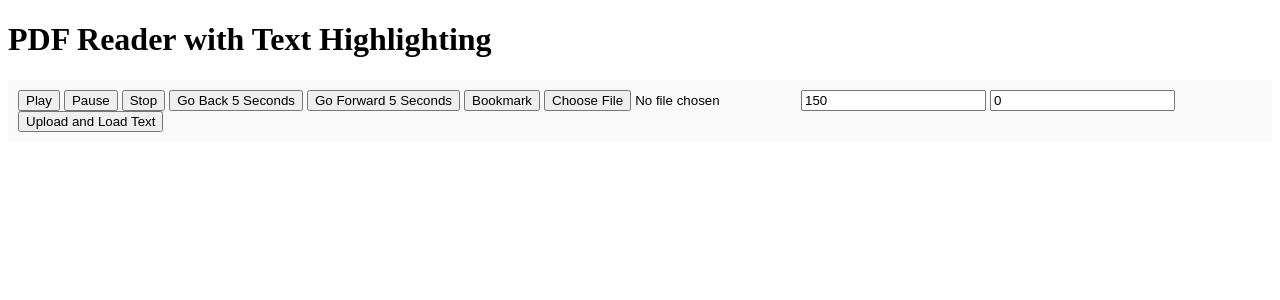
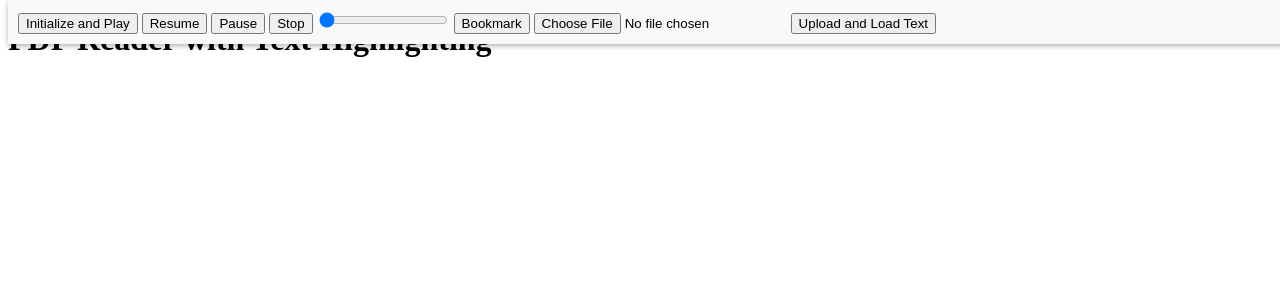
Before and after one commit to jshuang0520/read_aloud_the_books, a Flask app: page / in a window 1280 px wide. Shown: the top 300 px of the page. Run offline with Flask 3, Linux system fonts and the light colour scheme; some libraries are stand-ins or nearby versions.

Commit message:
chore: minor changes

```diff
--- a/app.py
+++ b/app.py
@@ -1,67 +1,57 @@
 from flask import Flask, render_template, request, jsonify
 from flask_socketio import SocketIO, emit
 import PyPDF2
-import pyttsx3
 import threading
 import time
-import multiprocessing
 import os
-import logging
-from werkzeug.utils import secure_filename
+from gtts import gTTS
+from playsound import playsound  # For cross-platform MP3 playback
 
 app = Flask(__name__)
 socketio = SocketIO(app)
-UPLOAD_FOLDER = "/Users/johnson.huang/py_ds/read_aloud_the_books/books"
-app.config["UPLOAD_FOLDER"] = UPLOAD_FOLDER
-
-logging.basicConfig(level=logging.INFO)
-
 bookmark = {"page": 0, "position": 0}
 stop_flag = threading.Event()
 current_position = 0
 
 def extract_text_from_pdf(pdf_path, start_page=0):
-    logging.info("Opening the PDF file...")
     with open(pdf_path, 'rb') as file:
         reader = PyPDF2.PdfReader(file)
         text_data = []
         num_pages = len(reader.pages)
-        if start_page >= num_pages:
-            raise ValueError(f"Start page {start_page} exceeds total pages {num_pages}.")
-
         for page_num in range(start_page, num_pages):
-            logging.info(f"Extracting text from page {page_num + 1}...")
             page_text = reader.pages[page_num].extract_text()
-            if page_text:
-                # Add page markers for easy readability
-                page_text = f"Page {page_num + 1}:\n{page_text}\n---\n"
-                text_data.append(page_text)
-            else:
-                logging.warning(f"No text extracted from page {page_num + 1}. It may be empty or an image-only page.")
-
-    logging.info("Finished extracting text from PDF.")
+            page_text = f"--- Page {page_num + 1} ---\n" + page_text  # Add page separator
+            text_data.append(page_text)
     return "\n".join(text_data)
 
-def read_aloud_text(text_data, start_position=0, rate=150):
-    logging.info("Initializing text-to-speech engine...")
-    engine = pyttsx3.init()
-    engine.setProperty('rate', rate)
+def send_progress_update(total_words, current_word_index):
+    progress = int((current_word_index / total_words) * 100)
+    socketio.emit('update_progress', {'progress': progress})
+
+def read_aloud_text_gtts(text_data, start_position=0):
     words = text_data.split(" ")
-    for i in range(start_position, len(words)):
+    total_words = len(words)
+
+    for i in range(start_position, total_words):
         if stop_flag.is_set():
-            logging.info("Stopping the text-to-speech process.")
             break
-        current_position = i
         current_word = words[i]
+
+        if current_word.strip():  # Ensure there's text to speak
+            tts = gTTS(current_word, lang='en')
+            tts.save('/tmp/current_word.mp3')
+            playsound('/tmp/current_word.mp3')  # Play using playsound
+
         socketio.emit('highlight_word', {'position': i})
-        engine.say(current_word)
-        engine.runAndWait()
+        send_progress_update(total_words, i)
         time.sleep(0.05)
-    logging.info("Finished reading aloud.")
 
 @app.route("/")
 def index():
     return render_template("index.html")
+
+UPLOAD_FOLDER = "/Users/johnson.huang/py_ds/read_aloud_the_books"
+app.config["UPLOAD_FOLDER"] = UPLOAD_FOLDER
 
 @app.route("/upload", methods=["POST"])
 def upload_pdf():
@@ -71,7 +61,7 @@ def upload_pdf():
     if file.filename == "":
         return jsonify({"error": "No file selected"}), 400
     if file:
-        filename = secure_filename(file.filename)
+        filename = file.filename
         file_path = os.path.join(app.config["UPLOAD_FOLDER"], filename)
         file.save(file_path)
         return jsonify({"file_path": file_path})
@@ -80,10 +70,9 @@ def upload_pdf():
 def load_text():
     pdf_path = request.form["pdf_path"]
     start_page = int(request.form.get("start_page", 0))
-    rate = int(request.form.get("rate", 150))
     try:
         text_data = extract_text_from_pdf(pdf_path, start_page)
-        return jsonify({"text_data": text_data, "start_position": bookmark["position"], "rate": rate})
+        return jsonify({"text_data": text_data, "start_position": bookmark["position"]})
     except FileNotFoundError:
         return jsonify({"error": f"File {pdf_path} not found. Please provide a valid PDF file."}), 404
 
@@ -97,29 +86,30 @@ def save_bookmark():
 def handle_control(data):
     global current_position
     command = data['command']
-    rate = data.get('rate', 150)
-    if command == 'play':
+
+    if command == 'initialize':
+        stop_flag.clear()
+        current_position = data.get('start_position', 0)
+        text_data = data['text_data']
+        if text_data.strip():  # Check that text is not empty
+            socketio.start_background_task(target=read_aloud_text_gtts, text_data=text_data, start_position=current_position)
+        else:
+            emit('status', {'message': 'No text to speak!'})
+
+    elif command == 'resume':
         stop_flag.clear()
         text_data = data['text_data']
-        # Corrected to pass arguments directly without using args keyword
-        socketio.start_background_task(run_tts_process, text_data, current_position, rate)
+        if text_data.strip():
+            socketio.start_background_task(target=read_aloud_text_gtts, text_data=text_data, start_position=current_position)
+        else:
+            emit('status', {'message': 'No text to resume!'})
+
     elif command == 'pause':
         stop_flag.set()
-        logging.info("Paused the reading.")
+
     elif command == 'stop':
         stop_flag.set()
         emit('reset_position', {'position': 0})
-    elif command == 'go_back':
-        current_position = max(0, current_position - int(5 * rate / 60))
-        emit('reset_position', {'position': current_position})
-    elif command == 'go_forward':
-        current_position = min(len(data['text_data'].split(" ")) - 1, current_position + int(5 * rate / 60))
-        emit('reset_position', {'position': current_position})
-
-def run_tts_process(text_data, start_position, rate):
-    process = multiprocessing.Process(target=read_aloud_text, args=(text_data, start_position, rate))
-    process.start()
-    process.join()
 
 if __name__ == "__main__":
     socketio.run(app, host="0.0.0.0", port=8080, debug=True)
--- a/templates/index.html
+++ b/templates/index.html
@@ -5,29 +5,24 @@
     <meta name="viewport" content="width=device-width, initial-scale=1.0">
     <title>PDF Reader with Real-Time Sync</title>
     <style>
-        #text-display {
-            font-size: 18px;
-            line-height: 1.6;
-            white-space: pre-wrap;  /* Preserve line breaks and spacing */
-        }
+        #text-display { font-size: 18px; line-height: 1.6; }
         .highlight { background-color: yellow; }
-        .controls { position: sticky; top: 0; background: #f9f9f9; padding: 10px; z-index: 1000; }
+        .controls { position: fixed; top: 0; width: 100%; background: #f9f9f9; padding: 10px; box-shadow: 0 2px 5px rgba(0,0,0,0.3); }
     </style>
 </head>
 <body>
-    <h1>PDF Reader with Text Highlighting</h1>
     <div class="controls">
-        <button onclick="play()">Play</button>
+        <button onclick="initializePlay()">Initialize and Play</button>
+        <button onclick="resume()">Resume</button>
         <button onclick="pause()">Pause</button>
         <button onclick="stop()">Stop</button>
-        <button onclick="goBack()">Go Back 5 Seconds</button>
-        <button onclick="goForward()">Go Forward 5 Seconds</button>
+        <input type="range" id="progress-bar" value="0" max="100" step="1" onchange="seekToPosition()">
         <button onclick="saveBookmark()">Bookmark</button>
         <input type="file" id="pdf-file">
-        <input type="number" id="rate" placeholder="Rate (words per minute)" value="150">
-        <input type="number" id="start-page" placeholder="Start Page" value="0">
         <button onclick="uploadAndLoadText()">Upload and Load Text</button>
     </div>
+
+    <h1>PDF Reader with Text Highlighting</h1>
     <div id="text-display"></div>
 
     <script src="https://cdn.socket.io/4.0.0/socket.io.min.js"></script>
@@ -35,40 +30,13 @@
         const socket = io();
         let textData = [];
         let currentPosition = 0;
-        let readingSpeed = 200;
 
-        async function loadText() {
-            const response = await fetch("/load_text", {
-                method: "POST",
-                headers: { "Content-Type": "application/x-www-form-urlencoded" },
-                body: new URLSearchParams({ pdf_path: "sample.pdf" })
-            });
-            const data = await response.json();
-            textData = data.text_data.split(" ");  // Splitting by words for highlight tracking
-            currentPosition = data.start_position;
-            readingSpeed = data.rate;
-            displayText();
+        function initializePlay() {
+            socket.emit('control', { command: 'initialize', text_data: textData.join(" "), start_position: currentPosition });
         }
 
-        function displayText() {
-            const textDisplay = document.getElementById("text-display");
-            textDisplay.innerHTML = textData
-                .map((word, i) => i === currentPosition ? `<span class="highlight">${word}</span>` : word)
-                .join(" ");
-        }
-
-        socket.on('highlight_word', (data) => {
-            currentPosition = data.position;
-            displayText();
-        });
-
-        socket.on('reset_position', (data) => {
-            currentPosition = data.position;
-            displayText();
-        });
-
-        function play() {
-            socket.emit('control', { command: 'play', text_data: textData.join(" "), start_position: currentPosition, rate: readingSpeed });
+        function resume() {
+            socket.emit('control', { command: 'resume', text_data: textData.join(" "), start_position: currentPosition });
         }
 
         function pause() {
@@ -80,29 +48,8 @@
             socket.emit('control', { command: 'stop' });
         }
 
-        function goBack() {
-            socket.emit('control', { command: 'go_back', text_data: textData.join(" "), rate: readingSpeed });
-        }
-
-        function goForward() {
-            socket.emit('control', { command: 'go_forward', text_data: textData.join(" "), rate: readingSpeed });
-        }
-
-        async function saveBookmark() {
-            const response = await fetch("/bookmark", {
-                method: "POST",
-                headers: { "Content-Type": "application/json" },
-                body: JSON.stringify({ page: 0, position: currentPosition })
-            });
-            const result = await response.json();
-            alert(result.status);
-        }
-
         async function uploadAndLoadText() {
             const fileInput = document.getElementById("pdf-file");
-            const rate = document.getElementById("rate").value;
-            const startPage = document.getElementById("start-page").value;
-
             if (fileInput.files.length === 0) {
                 alert("Please select a PDF file to upload.");
                 return;
@@ -125,18 +72,40 @@
             const loadTextResponse = await fetch("/load_text", {
                 method: "POST",
                 headers: { "Content-Type": "application/x-www-form-urlencoded" },
-                body: new URLSearchParams({ pdf_path: uploadData.file_path, rate: rate, start_page: startPage })
+                body: new URLSearchParams({ pdf_path: uploadData.file_path })
             });
 
             const loadTextData = await loadTextResponse.json();
             if (loadTextData.error) {
                 alert(loadTextData.error);
             } else {
-                textData = loadTextData.text_data.split(" ");  // Splitting by words
+                textData = loadTextData.text_data.split(" ");
                 currentPosition = loadTextData.start_position;
-                readingSpeed = loadTextData.rate;
                 displayText();
             }
+        }
+
+        function displayText() {
+            const textDisplay = document.getElementById("text-display");
+            textDisplay.innerHTML = textData
+                .map((word, i) => i === currentPosition ? `<span class="highlight">${word}</span>` : word)
+                .join(" ");
+        }
+
+        socket.on('highlight_word', (data) => {
+            currentPosition = data.position;
+            displayText();
+        });
+
+        socket.on('update_progress', (data) => {
+            document.getElementById('progress-bar').value = data.progress;
+        });
+
+        function seekToPosition() {
+            const newPosition = document.getElementById("progress-bar").value;
+            currentPosition = Math.floor((newPosition / 100) * textData.length);
+            displayText();
+            resume();
         }
     </script>
 </body>
```
